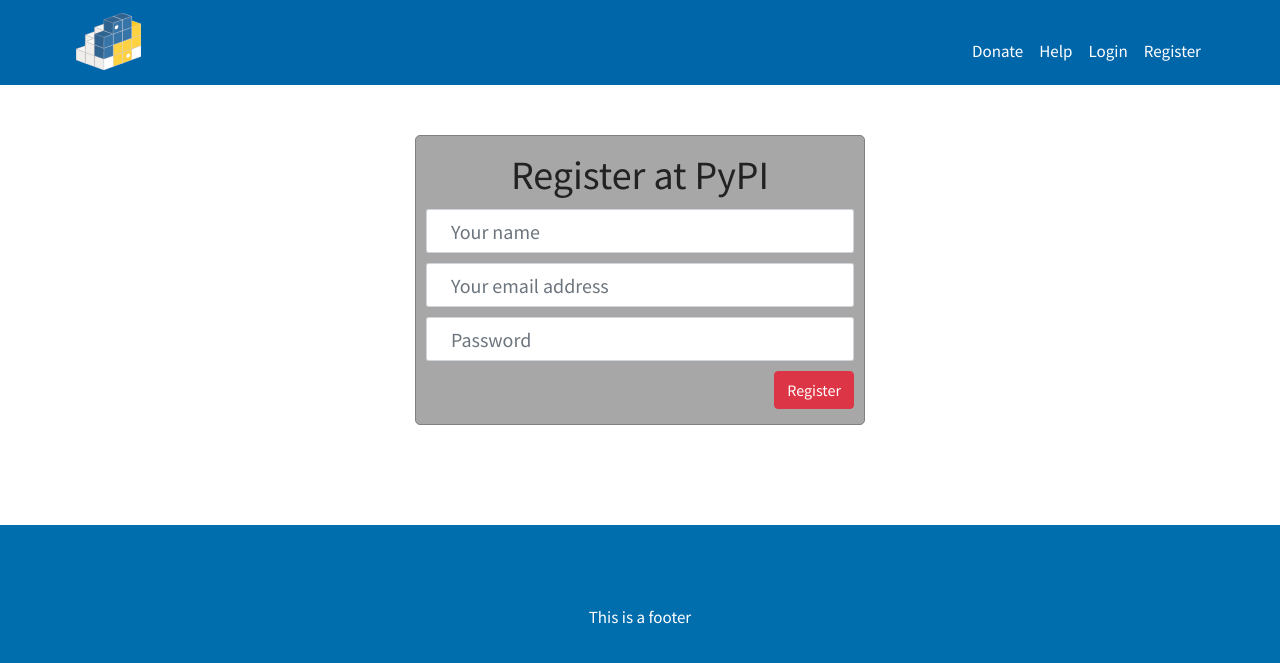
After one commit to mmcintyre1/pypi-clone, a Python web app: template pypi_org/templates/account/register.html in a window 1280 px wide. The commit adds this page. Shown: the top 663 px of the page. Run offline with Jinja, Linux system fonts and the light colour scheme; the template is opened without the code that fills it, so the values that code supplies are empty.

Commit message:
added registration template and basic form

```diff
--- a/pypi_org/data/db_session.py
+++ b/pypi_org/data/db_session.py
@@ -18,7 +18,7 @@ def global_init(db_file: str):
 
     conn_str = f'sqlite:///{db_file.strip()}'
     print(f"Connecting to DB with {conn_str}")
-    engine = sa.create_engine(conn_str, echo=True)
+    engine = sa.create_engine(conn_str, echo=False)
 
     __factory = orm.sessionmaker(bind=engine)
 
--- /dev/null
+++ b/pypi_org/static/css/account.css
@@ -0,0 +1,31 @@
+.form-container {
+    padding:50px;
+}
+
+form.account-form > * {
+    margin-top: 5px;
+    margin-bottom: 5px;
+}
+
+form.account-form h1 {
+    text-align: center;
+}
+
+form.account-form button {
+    float: right;
+}
+
+form.account-form {
+    margin-left: auto;
+    margin-right: auto;
+    max-width: 450px;
+    background-color: #a7a7a7;
+    border: 1px solid gray;
+    border-radius: 5px;
+    padding: 10px;
+}
+
+.error-msg {
+    color: #b10000;
+    text-align: center;
+}
--- /dev/null
+++ b/pypi_org/templates/account/index.html
@@ -0,0 +1,5 @@
+{% extends "shared/_layout.html" %}
+{% block title %}About PyPI (clone){% endblock %}
+{% block main_content %}
+  <div>Here is some stuff about the app.</div>
+{% endblock %}
--- /dev/null
+++ b/pypi_org/templates/account/login.html
@@ -0,0 +1,5 @@
+{% extends "shared/_layout.html" %}
+{% block title %}About PyPI (clone){% endblock %}
+{% block main_content %}
+  <div>Here is some stuff about the app.</div>
+{% endblock %}
--- /dev/null
+++ b/pypi_org/templates/account/register.html
@@ -0,0 +1,24 @@
+{% extends "shared/_layout.html" %}
+{% block title %}About PyPI (clone){% endblock %}
+{% block main_content %}
+
+  <div class="form-container">
+    <form action="" method="POST" class="account-form">
+      <h1>Register at PyPI</h1>
+      <input type="text" class="form-control" name="name" placeholder=" Your name" value="{{ name }}">
+      <input type="email" class="form-control" name="email" placeholder=" Your email address" value="{{ email }}">
+      <input type="password" class="form-control" name="password" placeholder=" Password" value="{{ password }}">
+      <button type="submit" class="btn btn-danger">Register</button>
+      <div style="clear: both"></div>
+
+      {% if error %}
+        <div class="error-msg">{{ error }}</div>
+      {% endif %}
+    </form>
+  </div>
+
+{% endblock %}
+
+{% block additional_css %}
+  <link rel="stylesheet" href="/static/css/account.css"/>
+{% endblock %}
--- a/pypi_org/templates/shared/_layout.html
+++ b/pypi_org/templates/shared/_layout.html
@@ -19,7 +19,10 @@
 
   {% block additional_css %}{% endblock %}
 
-  <title>{% block title %}{% endblock %}</title>
+  <title>
+    {% block title %}{% endblock %}
+  </title>
+
 <body>
 
 <nav class="navbar navbar-toggleable-md navbar-inverse bg-inverse navbar-expand-md">
```
Also changed, not shown: pypi_org/app.py (+5 -3 lines), pypi_org/views/account_views.py (+15 -1 lines).
